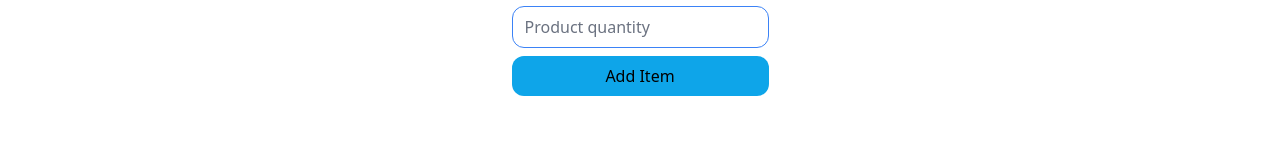
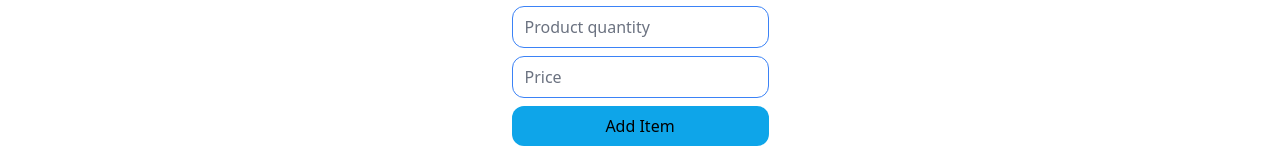
Before and after one commit to sazzad22/Inventory-Management, a React (Create React App) app: page /additem in a window 1280 px wide. Shown: the part 654-802 px from the top of the page. Built offline with nearby package versions, Linux system fonts and the light colour scheme; no server answers; sample sign-in values are in the browser's storage.

Commit message:
add item input for price

```diff
--- a/src/components/Item/Item.js
+++ b/src/components/Item/Item.js
@@ -7,7 +7,7 @@ const Item = ({ item,handleDelete }) => {
             <img className='w-48 h-48 my-5 rounded-lg' src={item.img} alt="" />
             <h1 className='text-xl my-3 lg:mx-4 mx-1 '>Product: <span className='font-semibold font-mono text-gray-700'>{item.name}</span> </h1>
             <h1 className='text-xl font -semibold my-3 lg:mx-4 mx-1'>Added By: <span className='font-semibold font-mono text-gray-700'>{item.email}</span> </h1>
-            <h1 className='text-xl font -semibold my-3 lg:mx-4 mx-1'>Catogory: <span className='font-semibold font-mono text-gray-700'>{item.catagory}</span> </h1>
+            <h1 className='text-xl font -semibold my-3 lg:mx-4 mx-1'>Category: <span className='font-semibold font-mono text-gray-700'>{item.category}</span> </h1>
             <h1 className='text-xl font -semibold my-3 lg:mx-4 mx-1'>Quantity: <span className='font-semibold font-mono text-gray-700'>{item.quantity}</span> </h1>
             <button onClick={()=>handleDelete(item._id)} className='text-red-500 hover:shadow-xl text-md font-bold border border-red-600 py-1 px-4' >Delete</button>
         </div>
--- a/src/components/Pages/AddItem/AddItem.js
+++ b/src/components/Pages/AddItem/AddItem.js
@@ -14,6 +14,7 @@ const AddItem = () => {
       name: event.target.name?.value,
       img: event.target.img?.value,
       quantity: event.target.quantity?.value,
+      price: event.target.price?.value,
     };
     console.log(newItem);
 
@@ -27,6 +28,7 @@ const AddItem = () => {
       .then((result) => {
         console.log(result);
       });
+      event.target.reset();
   };
   return (
     <div className=" min-h-full flex items-center flex-col	 justify-center py-52 px-4 sm:px-6 lg:px-8">
@@ -85,6 +87,14 @@ const AddItem = () => {
         />
         <br />
         <input
+          className="w-100 mb-2 rounded-xl border-blue-500"
+          type="text"
+          name="price"
+          placeholder="Price"
+          required
+        />
+        <br />
+        <input
           className="w-full bg-sky-500 rounded-xl py-2"
           type="submit"
           value="Add Item"
```
